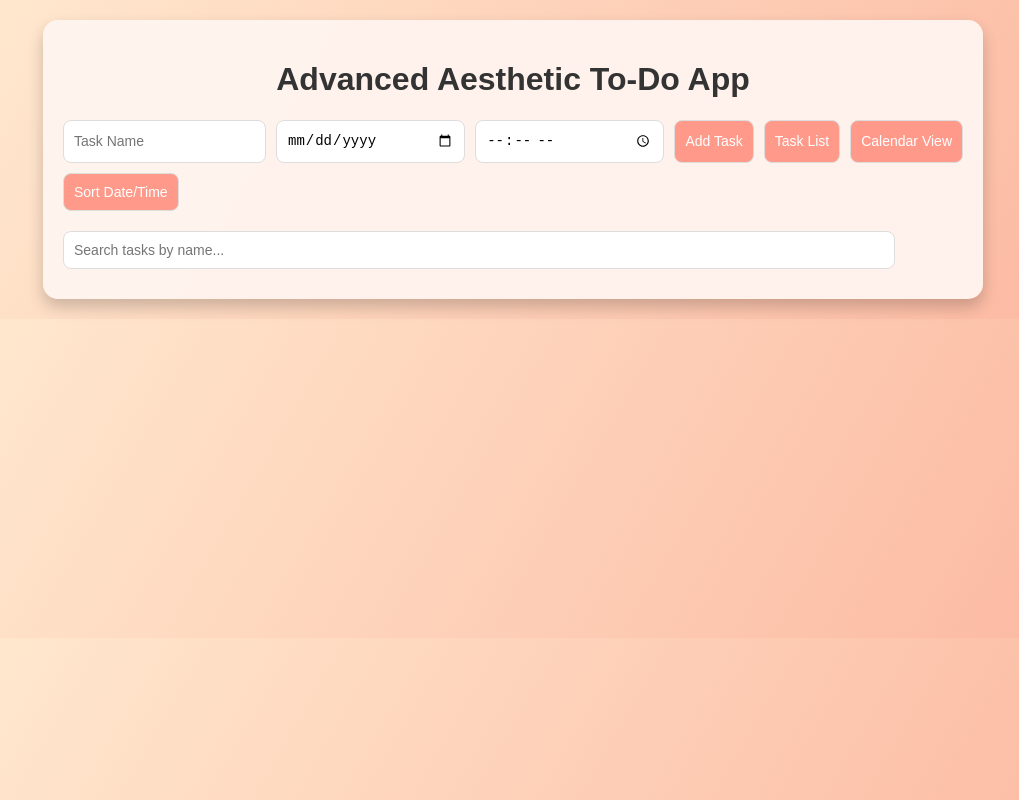
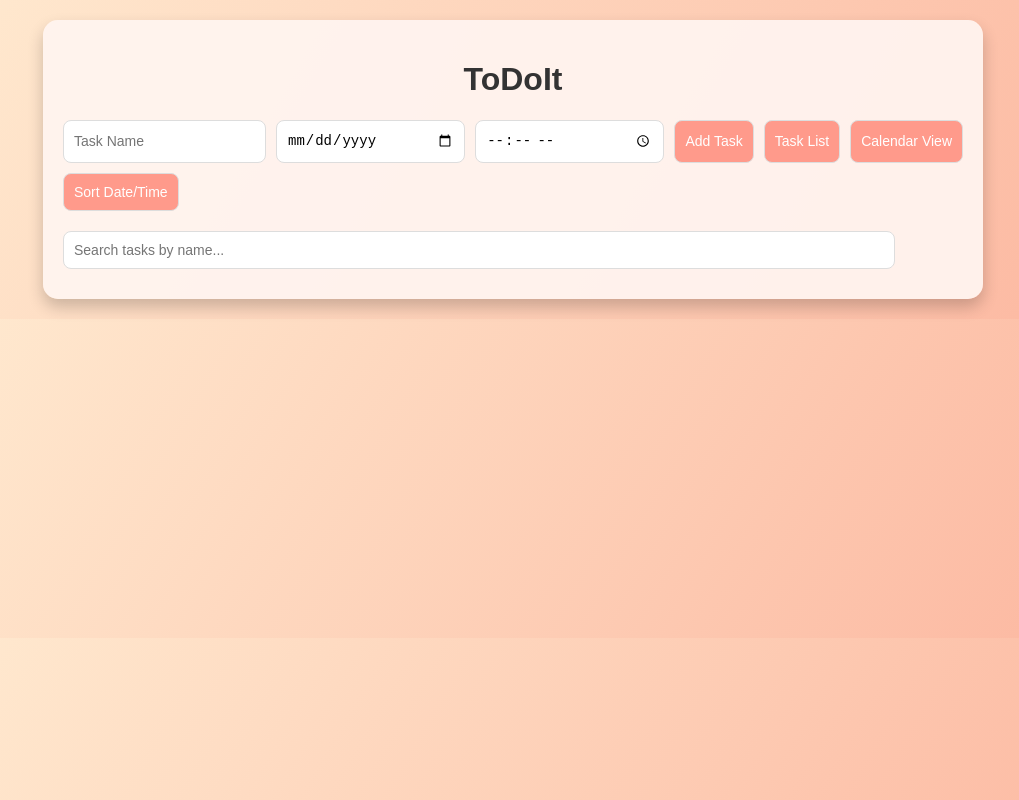
Before and after one commit to aishwaryamallikarjun/SCT_WD_4, a plain HTML site: page index.html in a window 1280 px wide. Shown: the whole page, without its empty margins (127-1146 px from the left). Drawn offline with Linux system fonts and the light colour scheme.

Commit message:
Update index.html

```diff
--- a/index.html
+++ b/index.html
@@ -108,7 +108,7 @@
 <body>
 
 <div class="container">
-  <h1>Advanced Aesthetic To-Do App</h1>
+  <h1>ToDoIt</h1>
   <div class="input-row">
     <input type="text" id="taskName" placeholder="Task Name">
     <input type="date" id="taskDate">
```
